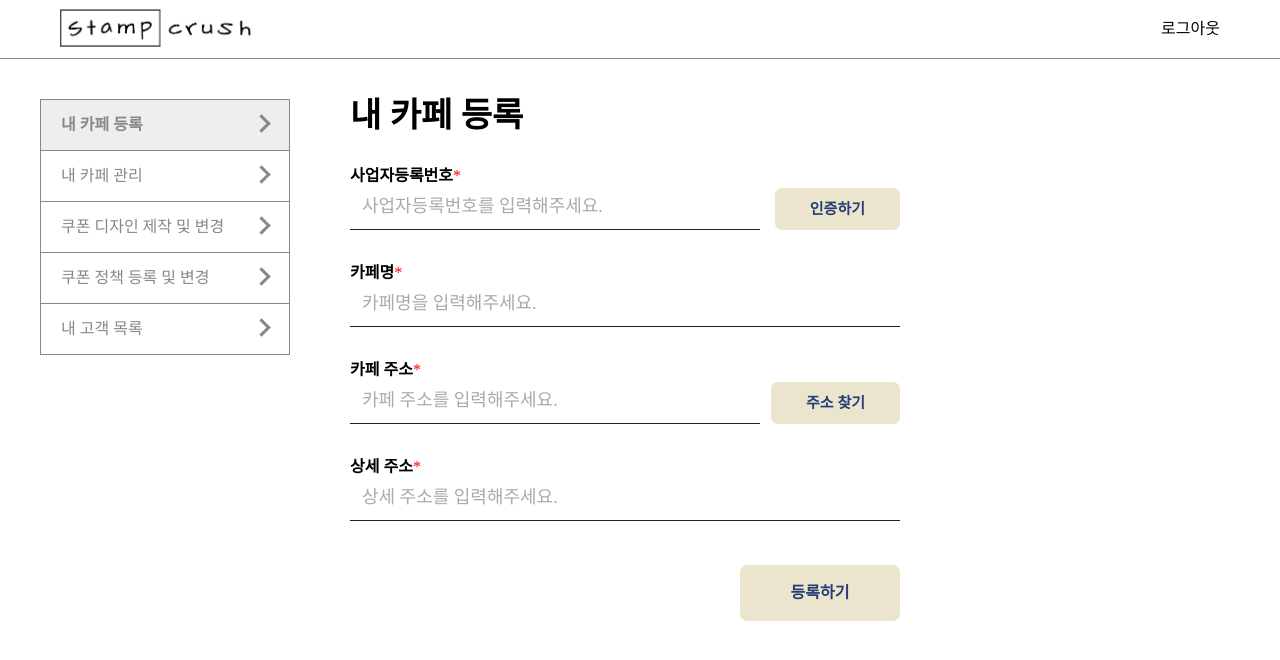
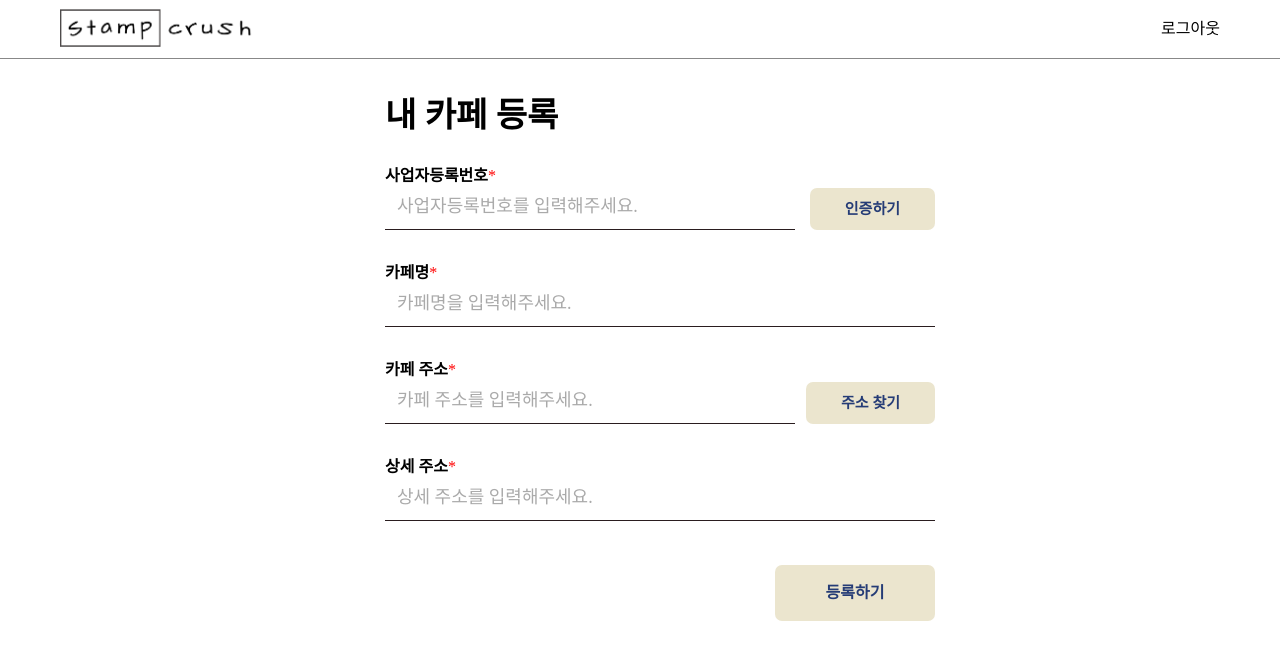
Before and after one commit to woowacourse-teams/2023-stamp-crush, a React app in the folder frontend/: page /admin/register-cafe in a window 1280 px wide. Shown: the top 660 px of the page. Built offline with nearby package versions, Linux system fonts and the light colour scheme.

Commit message:
refactor: 사이드바 제거 및 레이아웃 수정

```diff
--- a/frontend/src/pages/Admin/RegisterCafe/index.tsx
+++ b/frontend/src/pages/Admin/RegisterCafe/index.tsx
@@ -1,17 +1,8 @@
 import { FormEventHandler, MouseEventHandler, useRef } from 'react';
 import Button from '../../../components/Button';
 import { Input } from '../../../components/Input';
-import SideBar, { SideBarOptions } from '../../../components/SideBar';
 import Template from '../../../components/Template';
 import { ContentContainer, InputWithButtonWrapper, RegisterCafeInputForm } from './style';
-
-const SIDE_BAR_MENU: SideBarOptions[] = [
-  { key: '내 카페 등록', value: '/admin/register-cafe' },
-  { key: '내 카페 관리', value: '/admin/manage-cafe' },
-  { key: '쿠폰 디자인 제작 및 변경', value: 'admin/manage-cafe' },
-  { key: '쿠폰 정책 등록 및 변경', value: '/admin/make-coupon-policy' },
-  { key: '내 고객 목록', value: '/admin' },
-];
 
 const RegisterCafe = () => {
   const businessRegistrationNumberInputRef = useRef<HTMLInputElement>(null);
@@ -41,7 +32,6 @@ const RegisterCafe = () => {
   return (
     <Template>
       <ContentContainer>
-        <SideBar width={250} height={250} options={SIDE_BAR_MENU} />
         <RegisterCafeInputForm onSubmit={submitCafeInfo}>
           <h1>내 카페 등록</h1>
           <InputWithButtonWrapper>
--- a/frontend/src/pages/Admin/RegisterCafe/style.tsx
+++ b/frontend/src/pages/Admin/RegisterCafe/style.tsx
@@ -2,8 +2,7 @@ import styled from 'styled-components';
 
 export const ContentContainer = styled.main`
   display: flex;
-  flex-direction: row;
-  gap: 60px;
+  justify-content: center;
 
   h1 {
     font-size: 34px;
```
